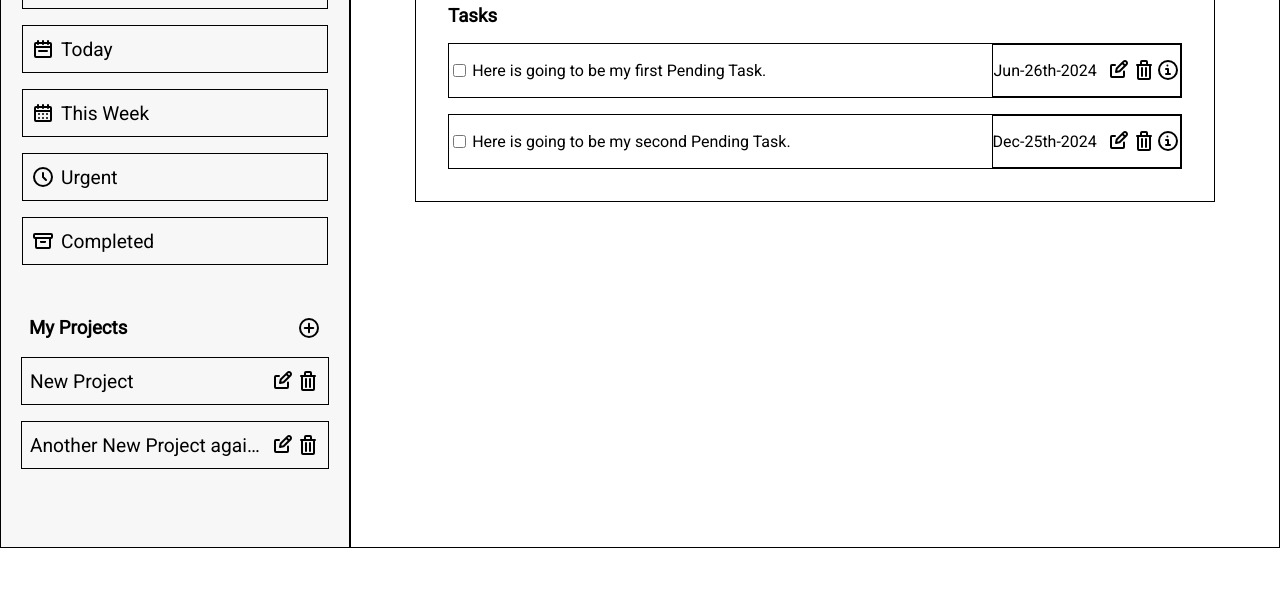
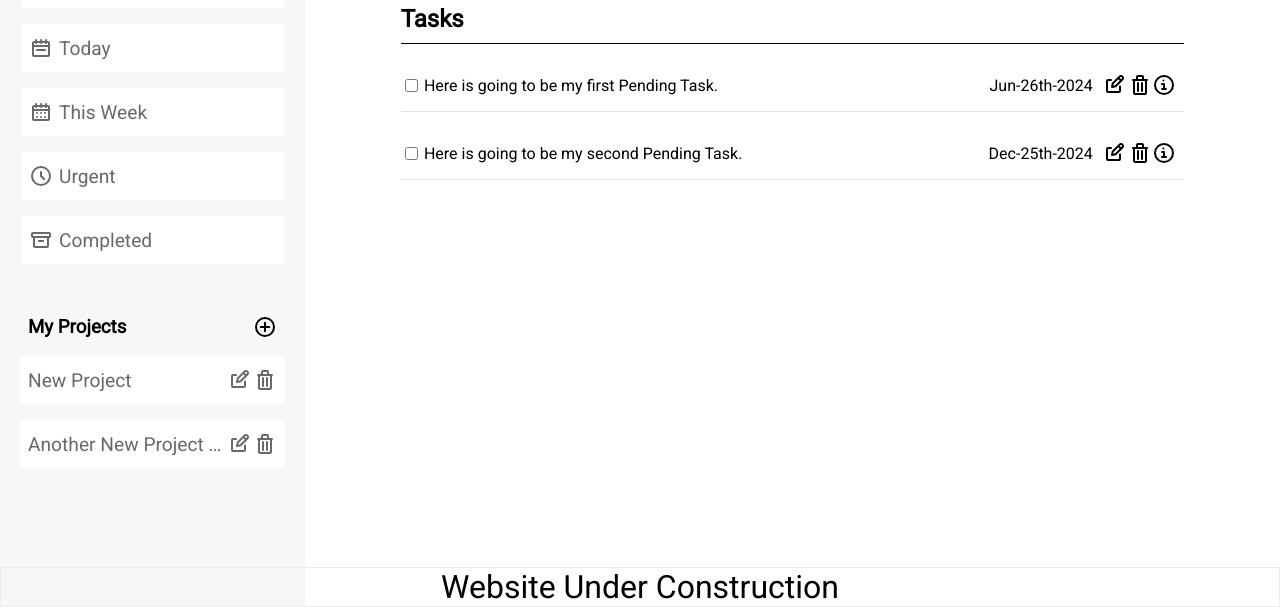
Before and after one commit to Maiker260/To-Do-List, a website built with webpack: page src/index.html in a window 1280 px wide. Shown: the part 193-800 px from the top of the page. Built offline with nearby package versions, Linux system fonts and the light colour scheme.

Commit message:
Style Website

```diff
--- a/src/index.html
+++ b/src/index.html
@@ -97,8 +97,8 @@
             <section class="main_content_section_task_list_container flex">
                 <article class="main_content_section_individual_task flex">
                     <div class="main_content_section_task_description_left flex">
-                        <input type="checkbox" name="task_checkbox" class="main_content_section_task_checkbox" id="task1">
-                        <p class="main_content_section_task_description_text">Here is going to be my first Pending Task.</p>
+                        <input type="checkbox" name="task_checkbox1" class="main_content_section_task_checkbox" id="task1">
+                        <label for="task1" class="main_content_section_task_description_text"><p>Here is going to be my first Pending Task.</p></label>
                     </div>
                     <div class="main_content_section_task_description_right flex">
                         <p class="main_content_section_task_due_date">Jun-26th-2024</p>
@@ -117,8 +117,8 @@
                 </article>
                 <article class="main_content_section_individual_task flex">
                     <div class="main_content_section_task_description_left flex">
-                        <input type="checkbox" name="task_checkbox" class="main_content_section_task_checkbox" id="task1">
-                        <p class="main_content_section_task_description_text">Here is going to be my second Pending Task.</p>
+                        <input type="checkbox" name="task_checkbox2" class="main_content_section_task_checkbox" id="task2">
+                        <label for="task2" class="main_content_section_task_description_text"><p>Here is going to be my second Pending Task.</p></label>
                     </div>
                     <div class="main_content_section_task_description_right flex">
                         <p class="main_content_section_task_due_date">Dec-25th-2024</p>
@@ -138,5 +138,6 @@
             </section>
         </section>
     </main>
+    <footer class="main_footer">Website Under Construction</footer>
 </body>
 </html>
--- a/src/style.css
+++ b/src/style.css
@@ -25,13 +25,16 @@
     grid-template-areas:
       "main_header_section main_header_section"
       ". .";
-      margin: 0;
+    margin: 0;
+    height: 100vh;
 }
 
 .icon_text_center {
     align-items: center;
     gap: 6px;
 }
+
+
 
 /* Main Header */
 .main_header_section {
@@ -53,13 +56,16 @@
     color: white;
 }
 
-    /* Left Side Navbar */
+
+
+/* Left Side Navbar */
 
 .left_side_navbar_section {
     background-color: #F7F7F7;
     padding: 30px 20px ;
     max-width: 350px;
-    border: 1px solid black;
+    height: 100%;
+    overflow: auto;
 }
 
 .left_side_navbar_list_all_titles {
@@ -72,6 +78,7 @@
     text-wrap: nowrap;
     text-overflow: ellipsis;
     overflow: hidden;
+    width: 80%;
 }
 
 .left_side_navbar_first_list, .left_side_navbar_second_list {
@@ -87,7 +94,8 @@
 }
 
 .left_side_navbar_list_titles {
-    border: 1px solid black;
+    background-color: white;
+    color: #696969;
 }
 
 .left_side_navbar_first_list_main_title, .left_side_navbar_second_list_main_title {
@@ -98,6 +106,10 @@
 
 .left_side_navbar_first_list {
     margin: 1px;
+}
+
+.left_side_navbar_first_list_titles {
+    width: 100%;
 }
 
         /* Second List Left Side Navbar */
@@ -119,29 +131,33 @@
 }
 
 
+
 /* Main Content Section */
 
 .main_content_section {
     padding: 13px 4em;
-    border: 1px solid black;
+    overflow: auto;
 }
 
 .main_content_section_main_title_container {
     justify-content: center;
-    border: 1px solid black;
+    font-size: 1.5rem;
+    max-height: 3em;
 }
 
     /* Main Content Section - Content  */
 
 .main_content_section_task_title {
     margin: 0;
+    padding-bottom: 10px;
+    font-size: 1.5rem;
+    border-bottom: 1px solid black;
 }
 
 .main_content_section_task_container {
     flex-direction: column;
     gap: 1em;
     padding: 2em;
-    border: 1px solid black;
 }
 
 .main_content_section_task_list_container {
@@ -152,19 +168,41 @@
 .main_content_section_individual_task {
     align-items: center;
     justify-content: space-between;
-    border: 1px solid black;
+    /* border: 1px solid black; */
+    border-bottom: 1px solid #e2e2e2;
 }
 
 .main_content_section_task_description_left {
     gap: 0.2em;
+    width: 70%;
+}
+
+.main_content_section_task_description_text {
+    width: 100%;
 }
 
 .main_content_section_task_description_right {
     align-items: center;
     gap: 0.7em;
-    border: 1px solid black;
+    /* border: 1px solid black; */
+    padding-right: 0.5em;
 }
 
 .main_content_section_task_description_right_icons {
 
 }
+
+
+
+/* Main Footer TO_REMOVE_LATER */
+.main_footer {
+    display: flex;
+    justify-content: center;
+    text-align: center;
+    position: fixed;
+    bottom: 0;
+    font-size: 2rem;
+    width: 100%;
+    min-height: 1em;
+    border: 1px solid #ededed;
+}
```
